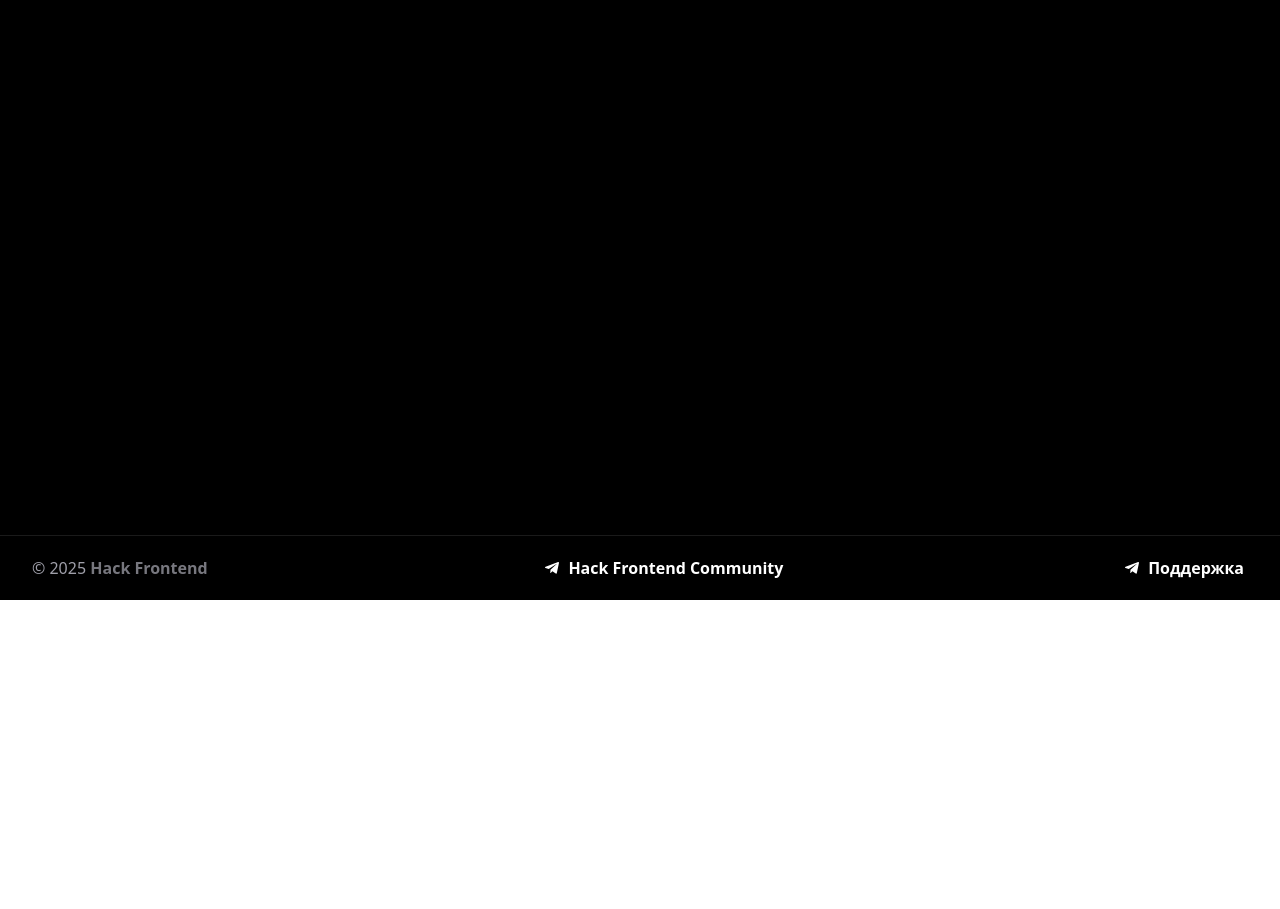
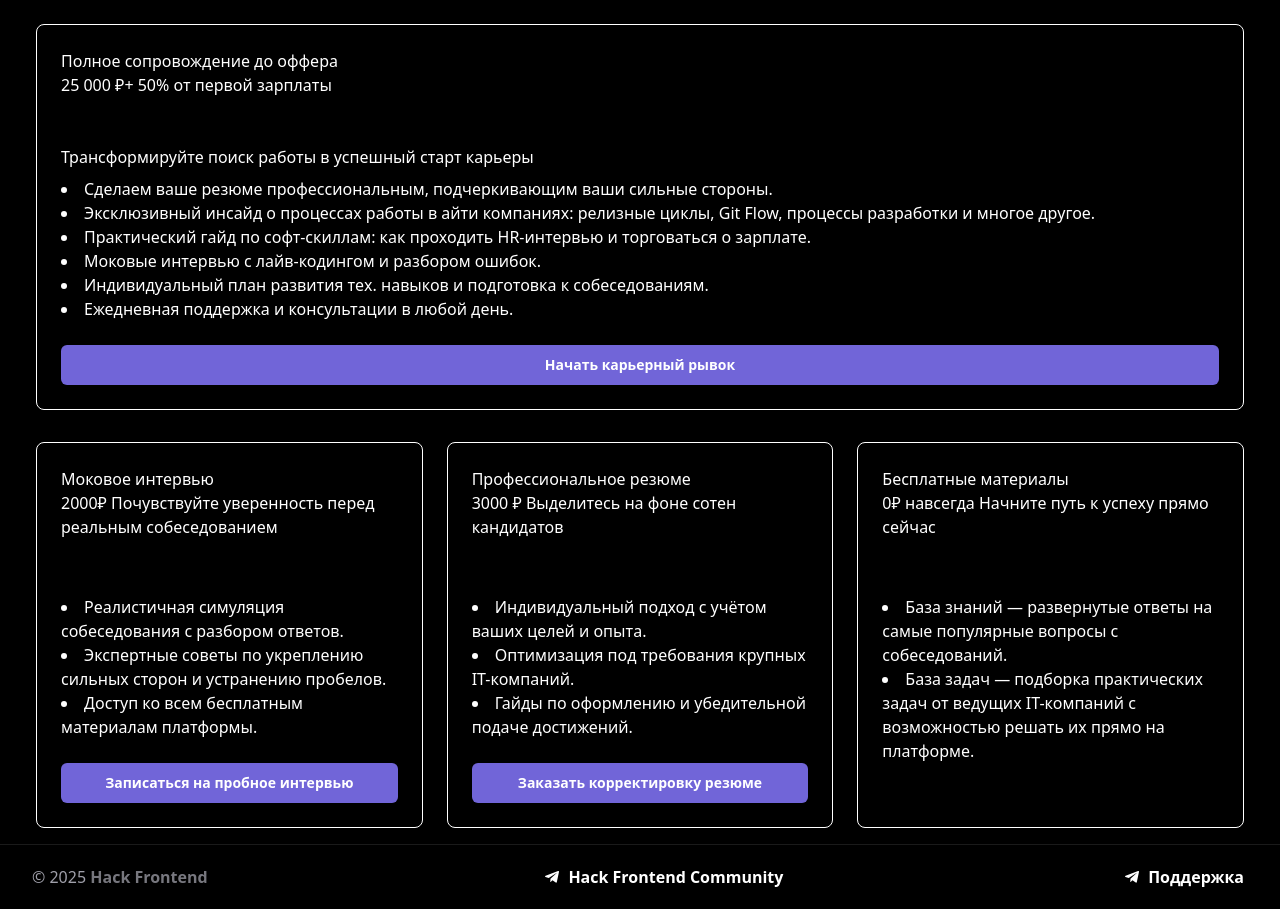
Before and after one commit to Revers4/Almanah, a React (Vite) app: page /service in a window 1280 px wide. Shown: the part 200-1109 px from the top of the page. Before the commit the page ends 800 px from the top, so only its background shows below. Built offline with nearby package versions, Linux system fonts and the light colour scheme.

Commit message:
feat:add page service

```diff
--- a/src/components/app/App.tsx
+++ b/src/components/app/App.tsx
@@ -12,6 +12,7 @@ const Auth = lazy(() => import("../pages/auth/Auth.tsx"));
 const LoginPage = lazy(() => import("../pages/auth/LoginPage.tsx"));
 const RegisterPage = lazy(() => import("../pages/auth/RegisterPage.tsx"));
 const Introduction = lazy (() => import("../pages/knowledge/Introduction.tsx"))
+const Service = lazy(()=> import('../pages/service/Service.tsx'))
 
 const App = () => {
   const theme = useAppSelector((state) => state.theme.mode);
@@ -39,6 +40,7 @@ const App = () => {
                 <Route path="introduction" element={<Introduction />}/>
                 <Route path="preparation-guide" />
               </Route>
+              <Route path="/service" element={<Service/>}/>
               <Route path="/auth" element={<Auth />}>
                 <Route path="login" element={<LoginPage />} />
                 <Route path="register" element={<RegisterPage />} />
--- /dev/null
+++ b/src/components/pages/service/Service.tsx
@@ -0,0 +1,82 @@
+
+const Service =() => {
+    return (
+        <section className="flex flex-col font-normal h-max p-4">
+            <div className="mb-10">
+                <h1 className="text-white text-4xl font-semibold">Раскройте потенциал в IT: проходите собеседования без стресса и получайте высокие офферы</h1>
+            </div>
+            <div className="grid gap-8">
+                <div className="rounded-lg text-card-foreground shadow-sm text-white border border-white bg-transparent">
+                    <div className="p-6">
+                        <div>Полное сопровождение до оффера</div>
+                        <div>25 000 ₽+ 50% от первой зарплаты</div>
+                    </div>
+                    <div className="p-6">
+                        <p>Трансформируйте поиск работы в успешный старт карьеры</p>
+                        <ul className="list-disc list-inside mt-2">
+                            <li>Сделаем ваше резюме профессиональным, подчеркивающим ваши сильные стороны.</li>
+                            <li>Эксклюзивный инсайд о процессах работы в айти компаниях: релизные циклы, Git Flow, процессы разработки и многое другое.</li>
+                            <li>Практический гайд по софт-скиллам: как проходить HR-интервью и торговаться о зарплате.</li>
+                            <li>Моковые интервью с лайв-кодингом и разбором ошибок.</li>
+                            <li>Индивидуальный план развития тех. навыков и подготовка к собеседованиям.</li>
+                            <li>Ежедневная поддержка и консультации в любой день.</li>
+                        </ul>
+                    </div>
+                    <div className="flex items-center p-6 pt-0">
+                        <button className="inline-flex items-center justify-center whitespace-nowrap rounded-md text-sm ring-offset-background transition-colors focus-visible:outline-none focus-visible:ring-2 focus-visible:ring-ring focus-visible:ring-offset-2 disabled:pointer-events-none disabled:opacity-50 h-10 px-4 py-2 w-full bg-[#7165D8] hover:bg-violet-600 text-white font-semibold">Начать карьерный рывок</button>
+                    </div>
+                </div>
+                <div className="grid gap-6 grid-cols-3 text-white">
+                    <div className="rounded-lg text-card-foreground shadow-sm border border-white bg-transparent">
+                        <div className="p-6">
+                            <div>Моковое интервью</div>
+                            <div>2000₽ Почувствуйте уверенность перед реальным собеседованием</div>
+                        </div>
+                        <div className="p-6">
+                            <ul className="list-disc list-inside mt-2">
+                                <li>Реалистичная симуляция собеседования с разбором ответов.</li>
+                                <li>Экспертные советы по укреплению сильных сторон и устранению пробелов.</li>
+                                <li>Доступ ко всем бесплатным материалам платформы.</li>
+                            </ul>
+
+                        </div>
+                        <div className="flex items-center p-6 pt-0">
+                            <button className="inline-flex items-center justify-center rounded-md text-sm ring-offset-background transition-colors focus-visible:outline-none focus-visible:ring-2 focus-visible:ring-ring focus-visible:ring-offset-2 disabled:pointer-events-none disabled:opacity-50 min-h-10 px-4 py-2 w-full bg-[#7165D8] hover:bg-violet-600 text-white font-semibold break-words text-center">Записаться на пробное интервью</button>
+                        </div>
+                    </div>
+                    <div className="rounded-lg text-card-foreground shadow-sm border bg-transparent">
+                        <div className="p-6">
+                            <div>Профессиональное резюме </div>
+                            <div>3000 ₽ Выделитесь на фоне сотен кандидатов</div>
+                        </div>
+                        <div className="p-6">
+                            <ul className="list-disc list-inside mt-2">
+                                <li>Индивидуальный подход с учётом ваших целей и опыта.</li>
+                                <li>Оптимизация под требования крупных IT-компаний.</li>
+                                <li>Гайды по оформлению и убедительной подаче достижений.</li>
+                            </ul>
+                        </div>
+                        <div className="flex items-center p-6 pt-0">
+                            <button className="inline-flex items-center justify-center rounded-md text-sm ring-offset-background transition-colors focus-visible:outline-none focus-visible:ring-2 focus-visible:ring-ring focus-visible:ring-offset-2 disabled:pointer-events-none disabled:opacity-50 min-h-10 px-4 py-2 w-full bg-[#7165D8] hover:bg-violet-600 text-white font-semibold break-words text-center">Заказать корректировку резюме</button>
+                        </div>
+                    </div>
+                    <div className="rounded-lg text-card-foreground shadow-sm border bg-transparent">
+                        <div className="p-6">
+                            <div>Бесплатные материалы</div>
+                            <div>0₽ навсегда Начните путь к успеху прямо сейчас</div>
+                        </div>
+                        <div className="p-6">
+                            <ul className="list-disc list-inside mt-2">
+                                <li>База знаний — развернутые ответы на самые популярные вопросы с собеседований.</li>
+                                <li>База задач — подборка практических задач от ведущих IT-компаний с возможностью решать их прямо на платформе.</li>
+                            </ul>
+                        </div>
+                    </div>
+                </div>
+            </div>
+
+        </section>
+    )
+}
+
+export default Service;
```
